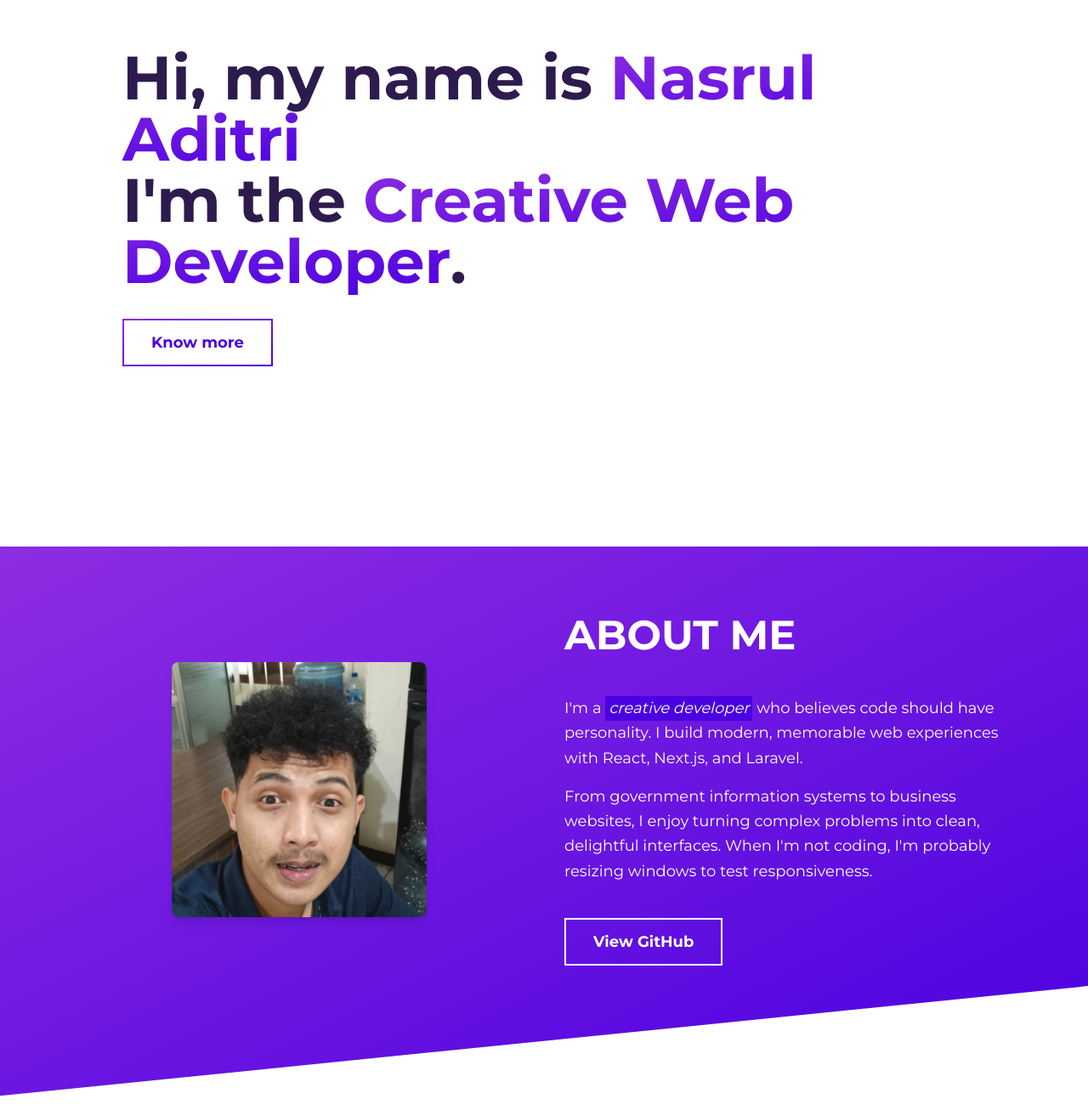
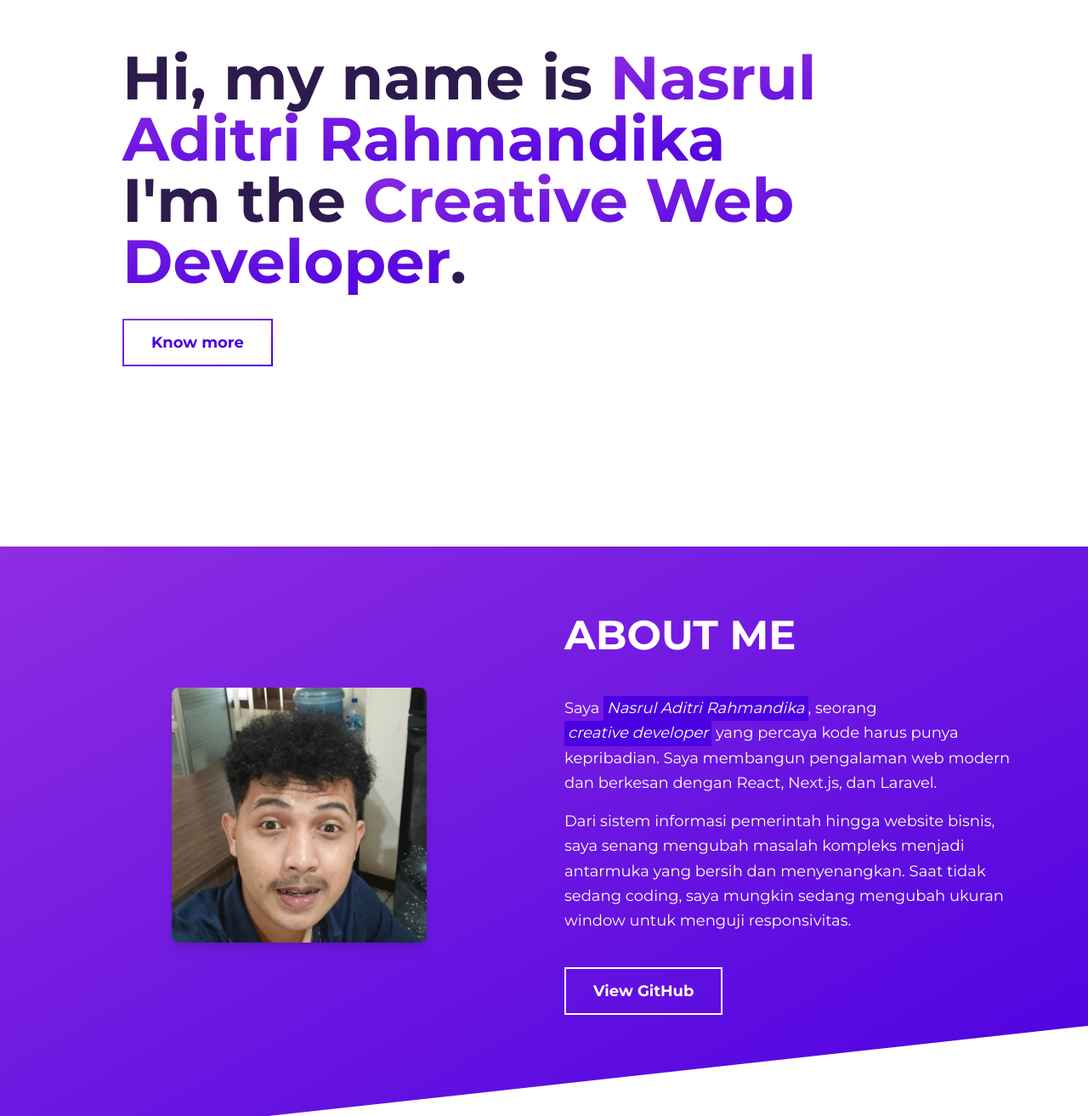
Before and after one commit to nasruladtri/portfolio, a Next.js app: page / in a window 1280 px wide. Shown: the part 157-1470 px from the top of the page at 85% size. Built offline with nearby package versions, Linux system fonts and the light colour scheme.

Commit message:
tambahkan nama lengkap dan optimasi SEO (metadata, JSON-LD, sitemap, robots)

```diff
--- a/src/app/layout.tsx
+++ b/src/app/layout.tsx
@@ -8,9 +8,57 @@ const montserrat = Montserrat({
     variable: "--font-montserrat",
 });
 
+const SITE_URL = "https://www.nasruladitri.space";
+
 export const metadata: Metadata = {
-    title: "Nasrul Aditri | Creative Developer",
-    description: "Portfolio of Nasrul Aditri - Building digital experiences with code.",
+    metadataBase: new URL(SITE_URL),
+    title: {
+        default: "Nasrul Aditri Rahmandika | Web Developer",
+        template: "%s | Nasrul Aditri Rahmandika",
+    },
+    description:
+        "Portfolio Nasrul Aditri Rahmandika - Web Developer spesialis React, Next.js, dan Laravel. Membangun website modern, cepat, dan user-friendly untuk bisnis, UMKM, hingga instansi pemerintah.",
+    keywords: [
+        "Nasrul Aditri Rahmandika",
+        "Nasrul Aditri",
+        "Web Developer Indonesia",
+        "Portfolio Web Developer",
+        "Jasa Pembuatan Website",
+        "React Developer",
+        "Next.js Developer",
+        "Laravel Developer",
+        "Nasrul Aditri Madiun",
+    ],
+    authors: [{ name: "Nasrul Aditri Rahmandika" }],
+    creator: "Nasrul Aditri Rahmandika",
+    openGraph: {
+        type: "website",
+        url: SITE_URL,
+        siteName: "Nasrul Aditri Rahmandika",
+        title: "Nasrul Aditri Rahmandika | Web Developer",
+        description:
+            "Portfolio Nasrul Aditri Rahmandika - Web Developer spesialis React, Next.js, dan Laravel.",
+        locale: "id_ID",
+    },
+    twitter: {
+        card: "summary",
+        title: "Nasrul Aditri Rahmandika | Web Developer",
+        description:
+            "Portfolio Nasrul Aditri Rahmandika - Web Developer spesialis React, Next.js, dan Laravel.",
+    },
+    robots: {
+        index: true,
+        follow: true,
+        googleBot: {
+            index: true,
+            follow: true,
+            "max-image-preview": "large",
+            "max-snippet": -1,
+        },
+    },
+    alternates: {
+        canonical: SITE_URL,
+    },
 };
 
 export default function RootLayout({
@@ -19,7 +67,28 @@ export default function RootLayout({
     children: React.ReactNode;
 }>) {
     return (
-        <html lang="en">
+        <html lang="id">
+            <head>
+                <script
+                    type="application/ld+json"
+                    dangerouslySetInnerHTML={{
+                        __html: JSON.stringify({
+                            "@context": "https://schema.org",
+                            "@type": "Person",
+                            name: "Nasrul Aditri Rahmandika",
+                            url: SITE_URL,
+                            jobTitle: "Web Developer",
+                            description:
+                                "Web Developer spesialis React, Next.js, dan Laravel.",
+                            sameAs: [
+                                "https://github.com/nasruladtri",
+                                "https://www.linkedin.com/in/nasruladitri",
+                                "https://www.nasruladitri.space",
+                            ],
+                        }),
+                    }}
+                />
+            </head>
             <body
                 className={clsx(
                     montserrat.variable,
--- /dev/null
+++ b/src/app/robots.ts
@@ -0,0 +1,11 @@
+import type { MetadataRoute } from "next";
+
+export default function robots(): MetadataRoute.Robots {
+    return {
+        rules: {
+            userAgent: "*",
+            allow: "/",
+        },
+        sitemap: "https://www.nasruladitri.space/sitemap.xml",
+    };
+}
--- /dev/null
+++ b/src/app/sitemap.ts
@@ -0,0 +1,14 @@
+import type { MetadataRoute } from "next";
+
+export default function sitemap(): MetadataRoute.Sitemap {
+    const baseUrl = "https://www.nasruladitri.space";
+
+    return [
+        {
+            url: baseUrl,
+            lastModified: new Date(),
+            changeFrequency: "monthly",
+            priority: 1,
+        },
+    ];
+}
--- a/src/components/About.tsx
+++ b/src/components/About.tsx
@@ -44,18 +44,23 @@ export const About = () => {
                     </h2>
 
                     <p className="text-lg leading-relaxed mb-4">
-                        I'm a{" "}
+                        Saya{" "}
+                        <span className="bg-secondary inline-block italic px-1 leading-relaxed">
+                            Nasrul Aditri Rahmandika
+                        </span>
+                        , seorang{" "}
                         <span className="bg-secondary inline-block italic px-1 leading-relaxed">
                             creative developer
                         </span>{" "}
-                        who believes code should have personality. I build modern,
-                        memorable web experiences with React, Next.js, and Laravel.
+                        yang percaya kode harus punya kepribadian. Saya membangun
+                        pengalaman web modern dan berkesan dengan React, Next.js, dan
+                        Laravel.
                     </p>
                     <p className="text-lg leading-relaxed mb-8">
-                        From government information systems to business websites, I enjoy
-                        turning complex problems into clean, delightful interfaces. When
-                        I'm not coding, I'm probably resizing windows to test
-                        responsiveness.
+                        Dari sistem informasi pemerintah hingga website bisnis, saya
+                        senang mengubah masalah kompleks menjadi antarmuka yang bersih
+                        dan menyenangkan. Saat tidak sedang coding, saya mungkin sedang
+                        mengubah ukuran window untuk menguji responsivitas.
                     </p>
 
                     <span className="mt-2">
--- a/src/components/Footer.tsx
+++ b/src/components/Footer.tsx
@@ -93,7 +93,7 @@ export const Footer = () => {
                     <hr className="mx-auto border-0 w-1/2 border-t-2 border-grey my-4" />
 
                     <p className="text-sm text-white/50">
-                        © {new Date().getFullYear()} Nasrul Aditri
+                        © {new Date().getFullYear()} Nasrul Aditri Rahmandika
                     </p>
                 </div>
             </footer>
--- a/src/components/Hero.tsx
+++ b/src/components/Hero.tsx
@@ -23,7 +23,7 @@ export const Hero = () => {
                 >
                     Hi, my name is{" "}
                     <span className="bg-gradient-to-br from-primary to-secondary bg-clip-text text-transparent">
-                        Nasrul Aditri
+                        Nasrul Aditri Rahmandika
                     </span>
                     <br />
                     I'm the{" "}
```
